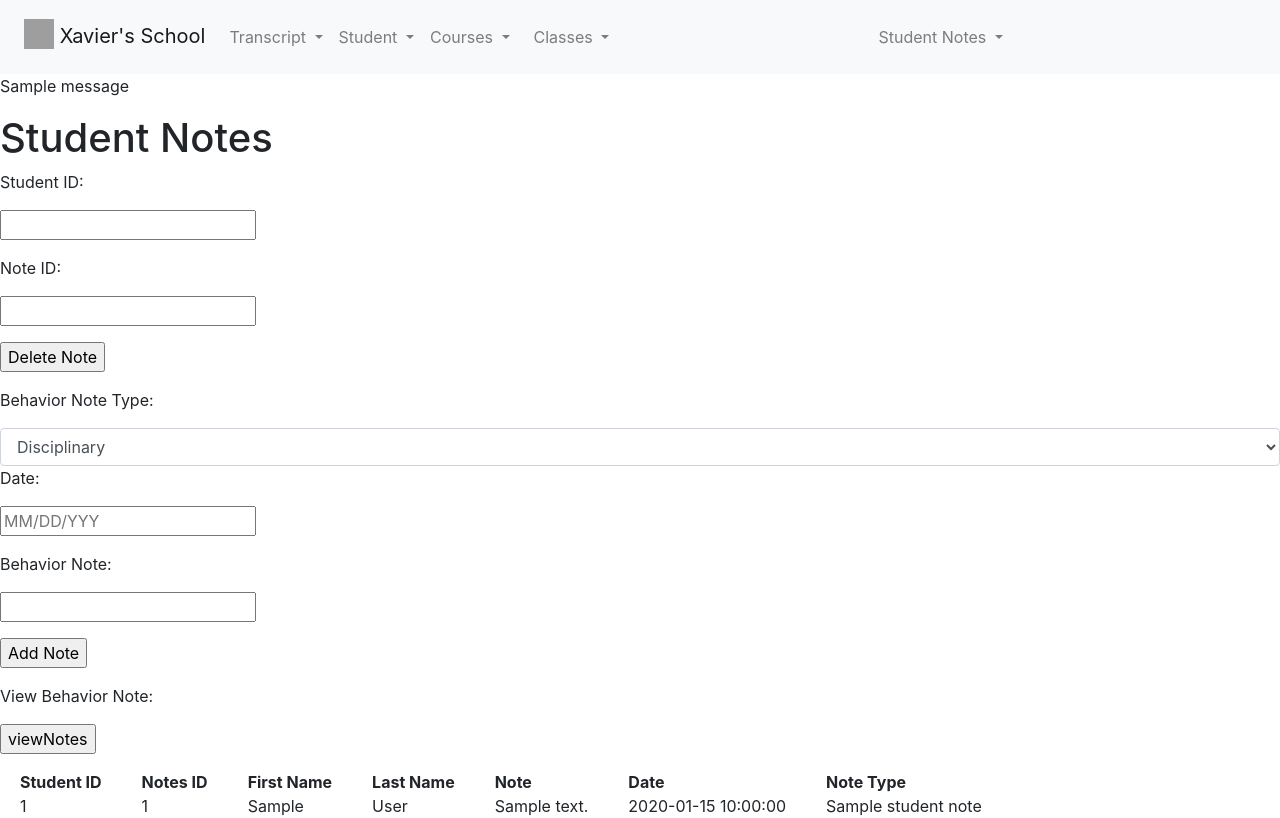
After one commit to altaiiiir/Student-Roster-Website, a Flask app: page /modifyStudentNotes in a window 1280 px wide. The commit adds this page. Run offline with Flask 2, Linux system fonts and the light colour scheme; one stand-in notice (Sample message) is shown; a database or web service that is not in the repository returns one stand-in record (values such as "Sample title"); some libraries are stand-ins or nearby versions; grey boxes are pictures that could not be loaded.

Commit message:
notes in master

```diff
--- a/App.py
+++ b/App.py
@@ -1,8 +1,10 @@
+from re import split
 import psycopg2
 from flask import Flask, redirect, url_for, render_template, request, session, flash
 
+import func
 from datetime import timedelta, datetime
-
+import datetime
 from datetime import date
 
 today = date.today()
@@ -18,6 +20,7 @@ password = "2fD9vPoMU6HAfMM"
 
 #cursor
 cur = con.cursor()
+
 
 def showCourseInfoRows():
     cur.execute(
@@ -479,6 +482,239 @@ def addClass():
         # show main screen initially
         return render_template("addClass.html")
 
+@app.route("/viewStudentNotes", methods = ["POST", "GET"])
+def viewStudentNotes():
+    studentNotes = func.viewStudentNotes()
+    if request.method == "POST":
+
+        if 'modifyNotes' in request.form:
+
+            studentNotes = func.viewStudentNotes()
+            return render_template('modifyStudentNotes.html', things = studentNotes)
+
+        if 'viewNotes' in request.form:
+            theStudentID = request.form["theirID"]
+
+            if (theStudentID != ""):
+
+                if (theStudentID.isdecimal() == 0):
+                    flash("StudentID must be a number", "error")
+                    return render_template("viewStudentNotes.html", things=studentNotes)
+
+                specificStudent = func.viewSpecificStudentNotes(theStudentID)
+                return render_template("viewStudentNotes.html", things=specificStudent)
+            else:
+                return render_template("viewStudentNotes.html", things=studentNotes)
+
+    studentNotes = func.viewStudentNotes()
+    return render_template("viewStudentNotes.html", things=studentNotes)
+
+@app.route("/modifyStudentNotes", methods=["POST", "GET"])
+def modifyStudentNotes():
+    studentNotes = func.viewStudentNotes()
+    if request.method == "POST":
+        if 'viewNotes' in request.form:
+            print("clicked viewNotes")
+            studentNotes = func.viewStudentNotes()
+            return render_template('viewStudentNotes.html')
+
+        if 'delete' in request.form:
+            print ("DELETE WAS RANNNN")
+            theStudentID = request.form["theirID"]
+            note = request.form["notes"]
+            noteType = request.form["noteType"]
+            theNoteID = request.form["NoteID"]
+            theDate = request.form["date"]
+
+            if (theNoteID.isdecimal() == 0 or theStudentID.isdecimal() == 0):
+                flash("Please enter a valid NoteID and StudentID", "error")
+                return render_template("modifyStudentNotes.html", things = studentNotes)
+
+            print ("after first if")
+            doesNoteExist = """ select * from Note where NoteID = %s; """
+
+            doesStudentHaveBoth = """select * from student_notes where studentID = %s; """
+
+            allRowsStudentNotes = """select * from student_notes """
+            isStudentLinkedWithNote = """select StudentID, Student_notes.NoteID, Note.NoteID from student_notes
+                                         JOIN Note ON (student_notes.noteID = Note.ID)
+                                         where studentID = %s AND Note.NoteID = %s;  """
+
+            cur.execute(isStudentLinkedWithNote, (theStudentID, theNoteID))
+            linkedwithnotequery= cur.fetchall()
+
+            linkedstud = 0
+            linkednote = 0
+            for x in linkedwithnotequery:
+                studid = x[0]
+                noteid = x[2]
+                if (str(studid) == theStudentID):
+                    linkedstud =1
+                if (str(noteid) == theNoteID):
+                    linkednote = 1
+            if (linkedstud == 0 or linkednote == 0):
+                flash("Please enter a valid NoteID and StudentID combination", "error")
+                return render_template("modifyStudentNotes.html", things = studentNotes)
+
+            cur.execute(allRowsStudentNotes)
+            allRowsQuery= cur.fetchall()
+            print(allRowsQuery)
+
+            cur.execute(doesStudentHaveBoth, (theStudentID,))
+            studentIDExists = 0
+            NoteIDExists = 0
+            tempRows = cur.fetchall() #does studentid exist
+            print (tempRows)
+
+            for x in tempRows:
+                curStudID = x[0]
+                if (str(curStudID) == theStudentID):
+                    studentIDExists = 1 # true
+                    print("student id exists")
+
+            cur.execute(doesNoteExist, (theNoteID,))
+            noteQuery = cur.fetchall()
+            print (noteQuery)
+            for r in noteQuery:
+                curNotID = r[1]
+                if (str(curNotID) == theNoteID):
+                    NoteIDExists = 1
+                    print("note id exists")
+
+            if (studentIDExists == 0 or NoteIDExists == 0):
+                flash("Please enter a valid NoteID and StudentID", "error")
+                return render_template("modifyStudentNotes.html", things = studentNotes)
+
+
+
+            noteQuery = """ delete from note where note.noteID = %s """
+            getSerial = """select ID from note where NoteID = %s """
+            cur.execute(getSerial, (theNoteID,))
+            NoteSerialNotInForm= cur.fetchall()
+            noteSerialInForm = NoteSerialNotInForm[0][0]
+
+            student_notesQuery = """ delete from Student_Notes where student_notes.StudentID = %s AND student_notes.noteID = %s; """
+            cur.execute(student_notesQuery, (theStudentID, noteSerialInForm))
+            con.commit()
+            cur.execute(noteQuery, (theNoteID,))
+            con.commit()
+            studentNotes = func.viewStudentNotes() # calls viewStudentNotes
+            flash("Successfully deleted note")
+            return render_template("modifyStudentNotes.html") #passes studentNotes to page 'studentNotes.html' to have it's contents printed to screen
+
+
+        elif 'add' in request.form:
+            print ("WENT THROUGH ADD")
+            theStudentID = request.form["theirID"]
+            note = request.form["notes"]
+            noteType = request.form["noteType"]
+            theDate = request.form["date"]
+            if theStudentID == "" or note == "" or theDate == "":
+                flash("Please enter a valid StudentID, note and date", "error")
+                return render_template("modifyStudentNotes.html", things=studentNotes)
+
+            splitDate = theDate.split("/")
+            if len(splitDate) != 3:
+                flash("Please enter a valid date", "error")
+                return render_template("modifyStudentNotes.html", things=studentNotes)
+            month = splitDate[0]
+            day = splitDate[1]
+            year = splitDate[2]
+
+            if (month.isdecimal() == 0 or day.isdecimal() == 0 or year.isdecimal() == 0 ):
+                flash("Please enter a valid date", "error")
+                return render_template("modifyStudentNotes.html", things=studentNotes)
+            month = int(splitDate[0])
+            day = int(splitDate[1])
+            year = int(splitDate[2])
+
+            if(month > 12 or month < 1):
+                flash("Please enter a valid date", "error")
+                return render_template("modifyStudentNotes.html", things=studentNotes)
+            if(day > 31 or day < 1):
+                flash("Please enter a valid date", "error")
+                return render_template("modifyStudentNotes.html", things=studentNotes)
+            if(year > 2021 or year < 1):
+                flash("Please enter a valid date", "error")
+                return render_template("modifyStudentNotes.html", things=studentNotes)
+
+            dateObject = datetime.datetime(year, month, day)
+            curDate = date.today()
+
+            if (dateObject > datetime.datetime.now()):
+                flash("Please enter a date that is prior to today", "error")
+                return render_template("modifyStudentNotes.html", things=studentNotes)
+            print (dateObject)
+            print(date.today())
+            #theNoteID = request.form["NoteID"]
+
+            if (theStudentID.isdecimal() == 0):
+                flash("Please enter a valid StudentID", "error")
+                return render_template("modifyStudentNotes.html", things=studentNotes)
+
+            studentQuery = """select * from student where ID = %s; """
+            cur.execute(studentQuery, (theStudentID,))
+
+            studentQueryResult = cur.fetchall()
+            print (studentQueryResult)
+            studentIDExists = 0
+            for x in studentQueryResult:
+                curStudID = x[0]
+
+                print(type(theStudentID))
+                if (str(curStudID) == theStudentID):
+                    studentIDExists = 1 # true
+                    print ("went thorought checks ")
+            print (studentIDExists)
+            if (studentIDExists == 0):
+                flash("Please enter a valid StudentID", "error")
+                return render_template("modifyStudentNotes.html", things=studentNotes)
+            print ("went thorought checks ")
+
+            findMaxNoteID = """Select MAX(NoteID) from Note""" #find max note from Note
+            cur.execute(findMaxNoteID)
+            maxNotInForm = cur.fetchall()
+            max = maxNotInForm[0][0] #get max note because idk how we are keeping track of noteID
+            max = max + 1
+            adminID = 1
+            currentDate = date.today()
+            studentInsert = """INSERT INTO Note (NoteID, Note, Date, Type, AdminID)
+                                Values(%s, %s, %s, %s, %s);""" #OKAY so apparently I need to insert into Note first and then connect that to Student Notes
+                                                  #by creating the note and then saying "insert into student_Notes where the Student_Notes.NoteID == Note.ID (the note that I just created in the Note table"
+            studentNotesInsert = """INSERT INTO Student_Notes (NoteID, StudentID) Values (%s, %s);"""
+
+            #print(max, note, currentDate, noteType, adminID )
+
+            cur.execute(studentInsert, (max, note, dateObject, noteType, adminID )) #here trying to insert the studentID and notID into the student_notes table
+            con.commit()
+            getSerial = """SELECT Note.ID from Note where Note.NoteID = %s;"""
+            cur.execute(getSerial, (max,))
+            theSerial = cur.fetchall()
+            serialRightForm = theSerial[0][0]
+
+            cur.execute(studentNotesInsert,(serialRightForm, theStudentID))
+            con.commit()
+            badquery = """SELECT Student_Notes.StudentID, Note.NoteID, Student.FirstName, Student.LastName,
+                                 Note.Note, Note.Date, Note.Type, Note_Type.Name FROM Student_Notes
+                   JOIN Note ON (Student_Notes.NoteID = Note.ID)
+                   JOIN Note_Type ON (Note.Type = Note_Type.Type)
+                   JOIN Student ON (Student_Notes.StudentID = Student.ID);
+                    """
+            query = """select * from Note"""
+            cur.execute(badquery)
+            studentNotesRows = cur.fetchall()
+            #print(studentNotesRows)
+            studentNotes = func.viewStudentNotes()
+            allStudents = func.viewAllStudents()
+            return render_template("modifyStudentNotes.html", things=studentNotes)
+        print ("post")
+        studentNotes = func.viewStudentNotes() # calls viewStudentNotes
+        return render_template("modifyStudentNotes.html", things=studentNotes)
+    print ("no post")
+    studentNotes = func.viewStudentNotes() # calls viewStudentNotes
+    return render_template("modifyStudentNotes.html", things=studentNotes)
+
+
 if __name__ == "__main__":
      app.run(debug =True)
 
--- a/templates/Base.html
+++ b/templates/Base.html
@@ -56,7 +56,7 @@
 			 </li>
 	      </ul>
 	    </div>
-	  </div>
+	   </div>
 		 <div class="collapse navbar-collapse" id="navbarNavDropdown">
 	      <ul class="navbar-nav">
 			  <li class="nav-item dropdown">
@@ -72,7 +72,21 @@
 			 </li>
 	      </ul>
 	    </div>
-	  </div>
+	</div>
+		<div class="collapse navbar-collapse" id="navbarNavDropdown">
+			<ul class="navbar-nav">
+				<li class="nav-item dropdown">
+				<a class="nav-link dropdown-toggle" href="viewStudentNotes" id="navbarDropdownMenuLink" data-toggle="dropdown" aria-haspopup="true" aria-expanded="false">
+					Student Notes
+				</a>
+				<div class="dropdown-menu" aria-labelledby="navbarDropdownMenuLink">
+					<a class="dropdown-item" href="viewStudentNotes">View Student Notes</a>
+					<a class="dropdown-item" href="modifyStudentNotes">Modify Student Notess</a>
+				</div>
+			</li>
+		  </ul>
+		</div>
+	</div>
 	</nav>
 	{% block content %}
 	{% endblock %}
--- /dev/null
+++ b/templates/modifyStudentNotes.html
@@ -0,0 +1,63 @@
+{% extends "base.html" %}
+{% block title %} student Page{% endblock %}
+{% block content %}
+
+{% with messages = get_flashed_messages() %}
+        {% if messages %}
+            {% for msg in messages %}
+                <p> {{msg}}</p>
+            {% endfor %}
+        {% endif %}
+    {% endwith %}
+<h1> Student Notes </h1>
+<style type="text/css">
+    th
+    {
+        padding:0 20px 0 20px;
+    }
+    td
+    {
+        padding:0 20px 0 20px;
+    }
+    </style>
+
+<form action="#" method="post">
+    <p> Student ID: </p>
+    <p> <input type="text" name="theirID" /></p>
+
+    <p> Note ID: </p>
+    <p> <input type="text" name="NoteID" /></p>
+    <p><input type="submit" name="delete" value="Delete Note" /></p>
+
+    <p> Behavior Note Type: </p>
+    <select class="form-control" id="noteType" name="noteType">
+         <option value="A">Accessibility </option>
+         <option value="D"selected>Disciplinary</option>
+    </select>
+
+    <p> Date: </p>
+    <p> <input type="text" placeholder="MM/DD/YYY" name="date" /></p>
+
+    <p> Behavior Note: </p>
+    <p> <input type="text" name="notes" /></p>
+    <p><input type="submit" name="add" value="Add Note" /></p>
+
+    </form>
+
+    <form action="{{ url_for('viewStudentNotes') }}" method="GET">
+        <p> View Behavior Note: </p>
+        <p><input type="submit" name="viewNotes" value="viewNotes" /></p>
+
+    <!-- to add note we need student ID to delete note we need note id and student ID -->
+
+
+ </form>
+
+ <table>
+    <tr><th>Student ID </th>  <th>  Notes ID </th> <th> First Name</th> <th> Last Name</th> <th> Note</th> <th> Date </th> <th>  Note Type </th> </tr>
+    {% for thing in things %}
+    <tr><td>{{thing[0]}}</td> <td>{{thing[1]}}</td> <td>{{thing[2]}}</td><td>{{thing[3]}}</td><td>{{thing[4]}}</td> <td>{{thing[5]}}</td> <td>{{thing[6]}}</td> </tr>
+    {% endfor %}
+ </table>
+
+{% endblock %}
```
Also changed, not shown: func.py (added, +72 -0 lines), templates/viewStudentNotes.html (added, +47 -0 lines).
